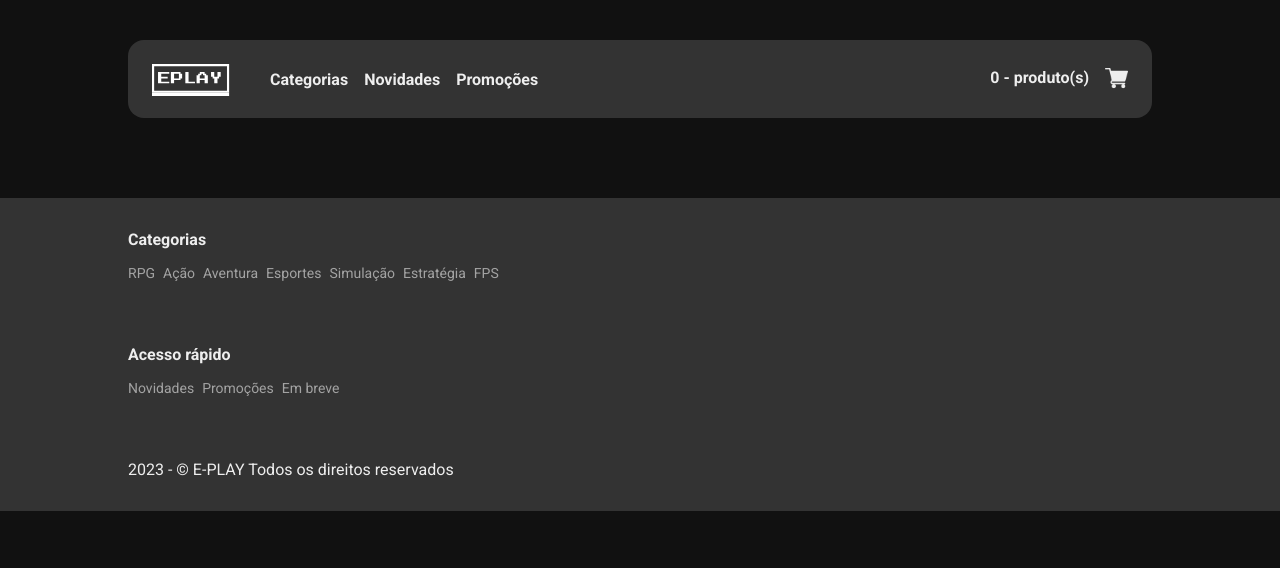
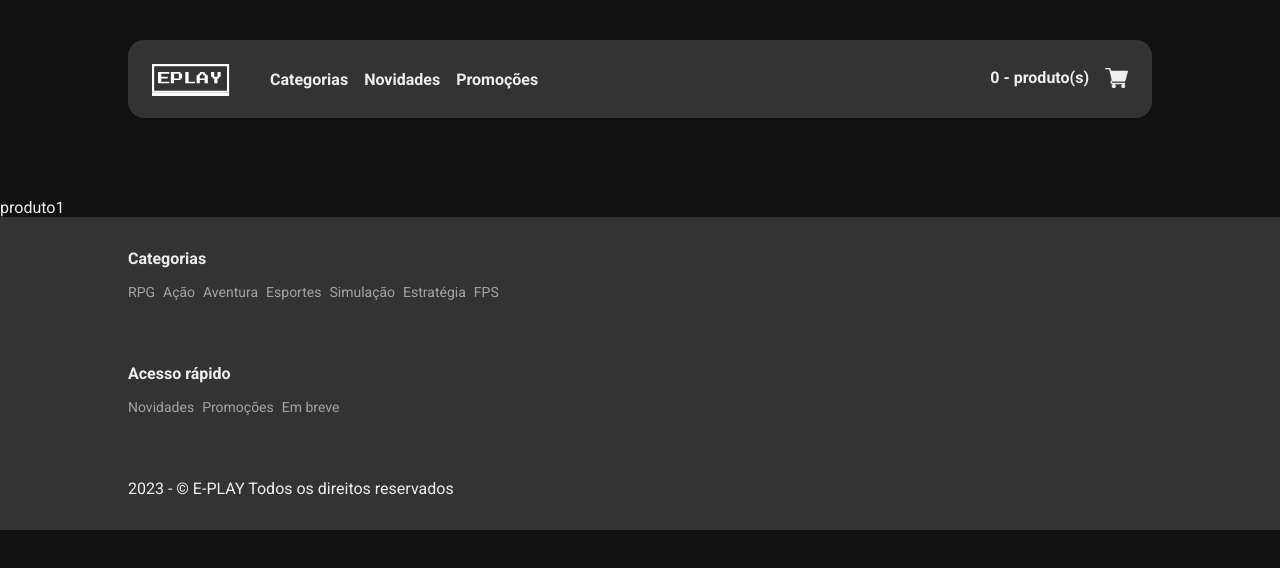
Before and after one commit to devMahaw/eplay, a React (Create React App) app: page /product/1 in a window 1280 px wide. Shown: the top 568 px of the page. Built offline with nearby package versions, Linux system fonts and the light colour scheme.

Commit message:
feat: new product route

```diff
--- /dev/null
+++ b/src/pages/Product/index.tsx
@@ -0,0 +1,9 @@
+import { useParams } from "react-router-dom";
+
+const Product = () => {
+  const { id } = useParams();
+
+  return <div>produto{id}</div>;
+};
+
+export default Product;
--- a/src/routes.tsx
+++ b/src/routes.tsx
@@ -1,11 +1,13 @@
 import { Routes, Route } from "react-router-dom";
 import Home from "./pages/Home";
 import Categories from "./pages/Categories";
+import Product from "./pages/Product";
 
 const RoutesVar = () => (
   <Routes>
     <Route path="/" element={<Home />} />
     <Route path="/categories" element={<Categories />} />
+    <Route path="/product/:id" element={<Product />} />
   </Routes>
 );
 
```
